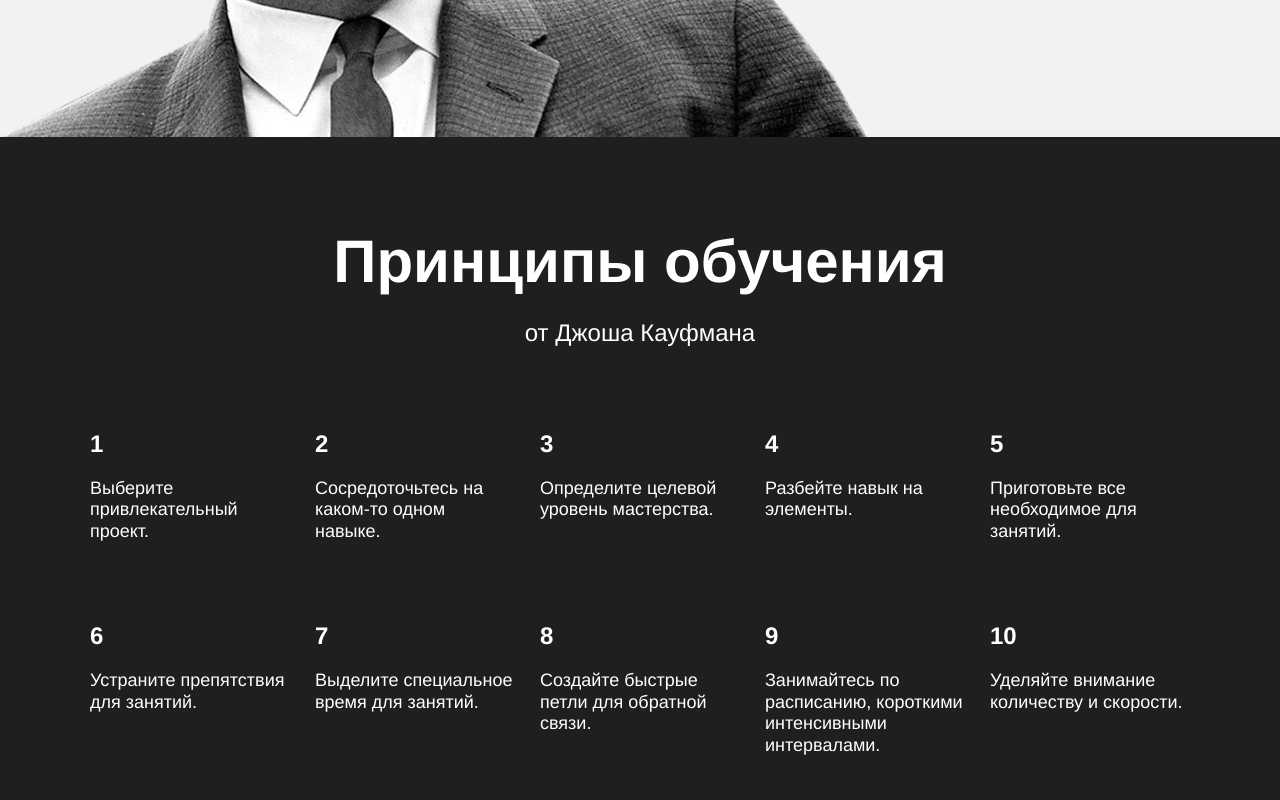
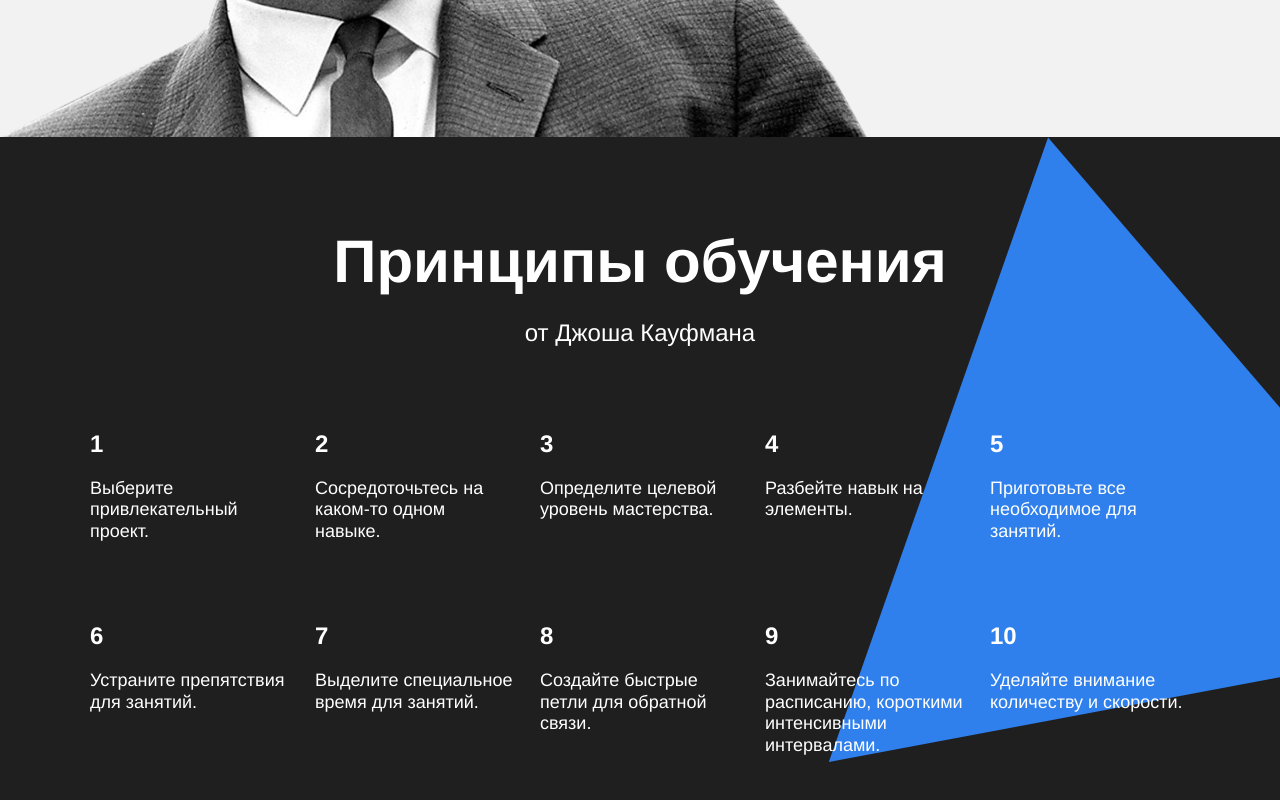
Before and after one commit to katuxa1231/how-to-learn, a plain HTML site: page index.html in a window 1280 px wide. Shown: the part 2760-3560 px from the top of the page. Drawn offline with Linux system fonts and the light colour scheme; the site is published under a folder, as on GitHub Pages, so addresses that start at the root find nothing.

Commit message:
Исправлено отображение треугольника в блоке kaufman

```diff
--- a/styles/style.css
+++ b/styles/style.css
@@ -265,7 +265,7 @@
   position: absolute;
   top: 0;
   right: -210px;
-  background: url(/images/kaufman-triangle.svg);
+  background: url(../images/kaufman-triangle.svg);
   background-size: contain;
 }
 
```
